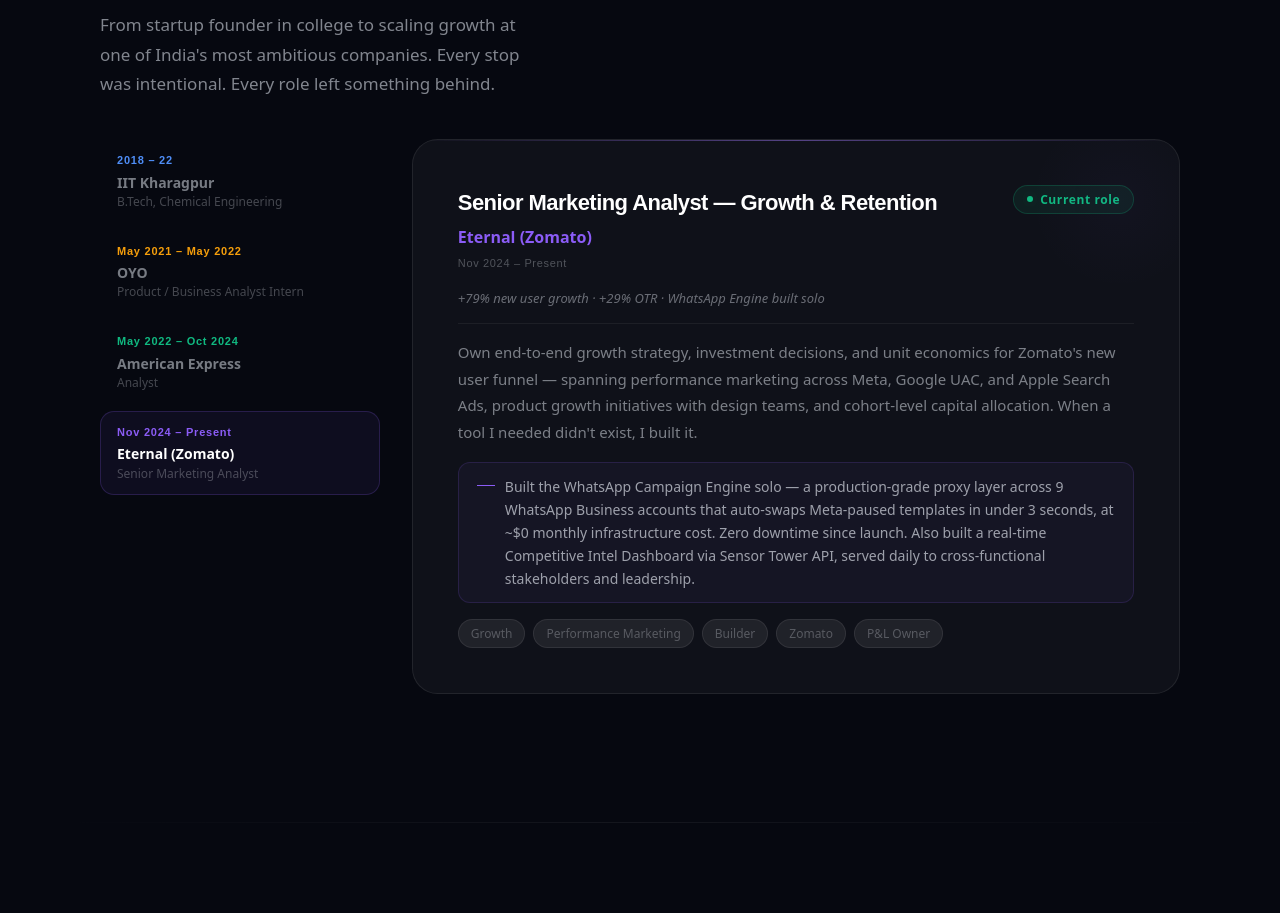
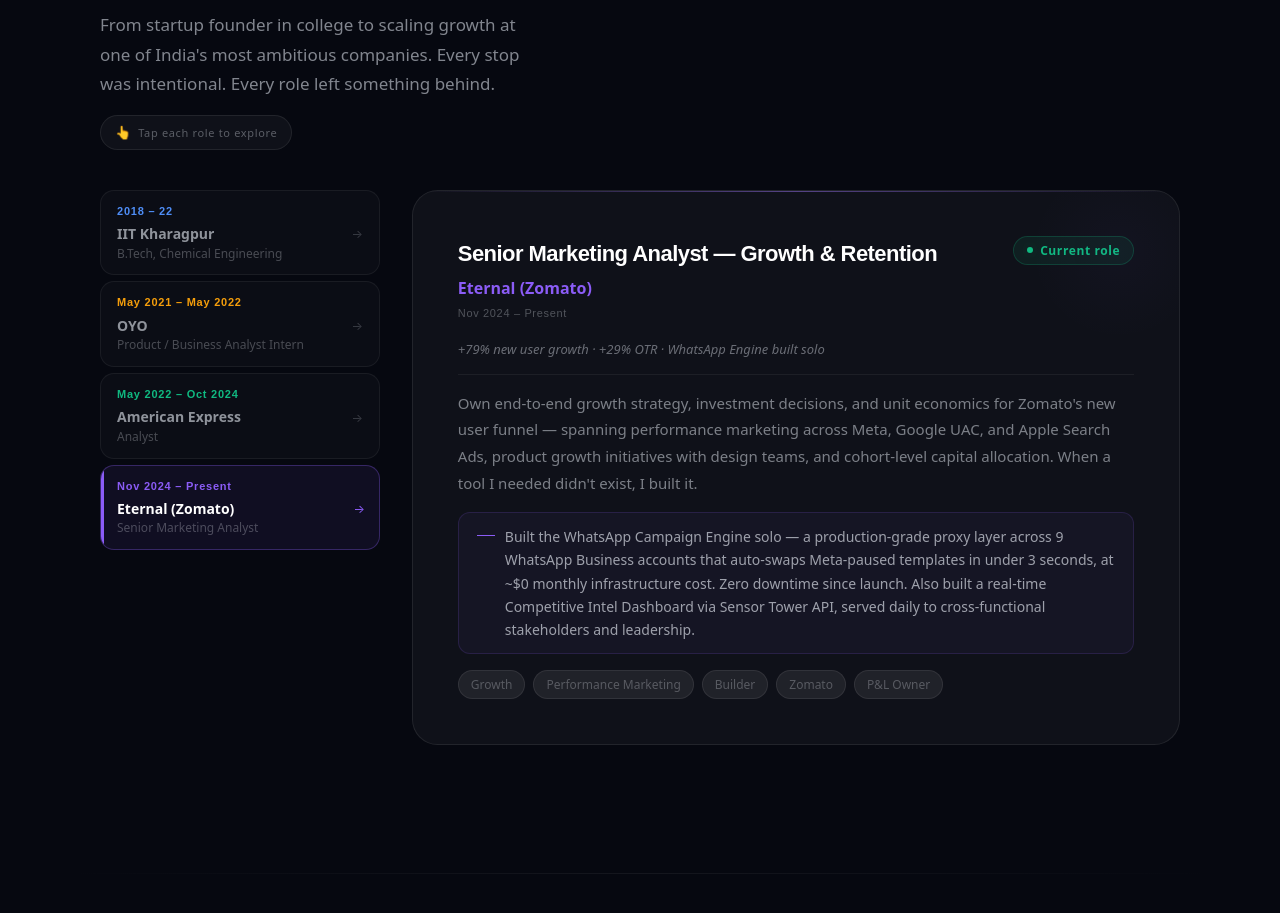
Before and after one commit to munshialok3/alok-ai-lab, a Next.js app: page / in a window 1280 px wide. Shown: the part 4831-5744 px from the top of the page. Built offline with nearby package versions, Linux system fonts and the light colour scheme; no server answers.

Commit message:
feat: journey section interactive hints and visual affordances

```diff
--- a/src/components/Journey.tsx
+++ b/src/components/Journey.tsx
@@ -66,6 +66,17 @@
             From startup founder in college to scaling growth at one of India&apos;s most ambitious companies.
             Every stop was intentional. Every role left something behind.
           </p>
+          {/* Tap hint — mobile only */}
+          <div style={{
+            display: 'inline-flex', alignItems: 'center', gap: 7, marginTop: 16,
+            background: 'rgba(255,255,255,0.04)', border: '1px solid rgba(255,255,255,0.08)',
+            borderRadius: 100, padding: '6px 14px',
+          }}>
+            <span style={{ fontSize: 13 }}>👆</span>
+            <span style={{ fontSize: 11, fontWeight: 500, color: 'rgba(232,237,245,0.35)', letterSpacing: '0.06em' }}>
+              Tap each role to explore
+            </span>
+          </div>
         </motion.div>
 
         <div className="tl-grid" style={{ display: 'grid', gridTemplateColumns: 'clamp(180px,26%,280px) 1fr', gap: 'clamp(16px,2.5vw,32px)' }}>
@@ -80,17 +91,33 @@
                   textAlign: 'left',
                   padding: 'clamp(10px,1.5vh,14px) clamp(12px,1.5vw,16px)',
                   borderRadius: 'clamp(10px,1.2vw,14px)',
-                  background: active === i ? `${s.col}10` : 'transparent',
-                  border: active === i ? `1px solid ${s.col}35` : '1px solid transparent',
+                  background: active === i ? `${s.col}14` : 'rgba(255,255,255,0.025)',
+                  border: active === i ? `1px solid ${s.col}50` : '1px solid rgba(255,255,255,0.06)',
                   transition: 'all .25s',
                   cursor: 'pointer',
+                  position: 'relative',
+                  overflow: 'hidden',
                 }}
               >
+                {/* Active left bar indicator */}
+                <div style={{
+                  position: 'absolute', left: 0, top: 0, bottom: 0, width: 3,
+                  background: active === i ? s.col : 'transparent',
+                  borderRadius: '3px 0 0 3px',
+                  transition: 'background .25s',
+                }} />
                 <div style={{ fontFamily: 'Syne, sans-serif', fontSize: 'clamp(9px,1vw,11px)', fontWeight: 700, color: s.col, letterSpacing: '0.07em', marginBottom: 4 }}>
                   {s.yr}
                 </div>
-                <div style={{ fontSize: 'clamp(12px,1.3vw,14px)', fontWeight: 600, color: active === i ? '#fff' : 'rgba(232,237,245,0.5)', lineHeight: 1.3 }}>
-                  {s.co}
+                <div style={{ display: 'flex', alignItems: 'center', justifyContent: 'space-between', gap: 4 }}>
+                  <div style={{ fontSize: 'clamp(12px,1.3vw,14px)', fontWeight: 600, color: active === i ? '#fff' : 'rgba(232,237,245,0.6)', lineHeight: 1.3 }}>
+                    {s.co}
+                  </div>
+                  <span style={{
+                    fontSize: 12, color: active === i ? s.col : 'rgba(232,237,245,0.2)',
+                    transition: 'all .25s', flexShrink: 0,
+                    transform: active === i ? 'translateX(2px)' : 'none',
+                  }}>→</span>
                 </div>
                 <div style={{ fontSize: 'clamp(10px,1.1vw,12px)', color: 'rgba(232,237,245,0.28)', marginTop: 2, lineHeight: 1.4 }}>
                   {s.role.split(' —')[0].split('–')[0].trim()}
```
